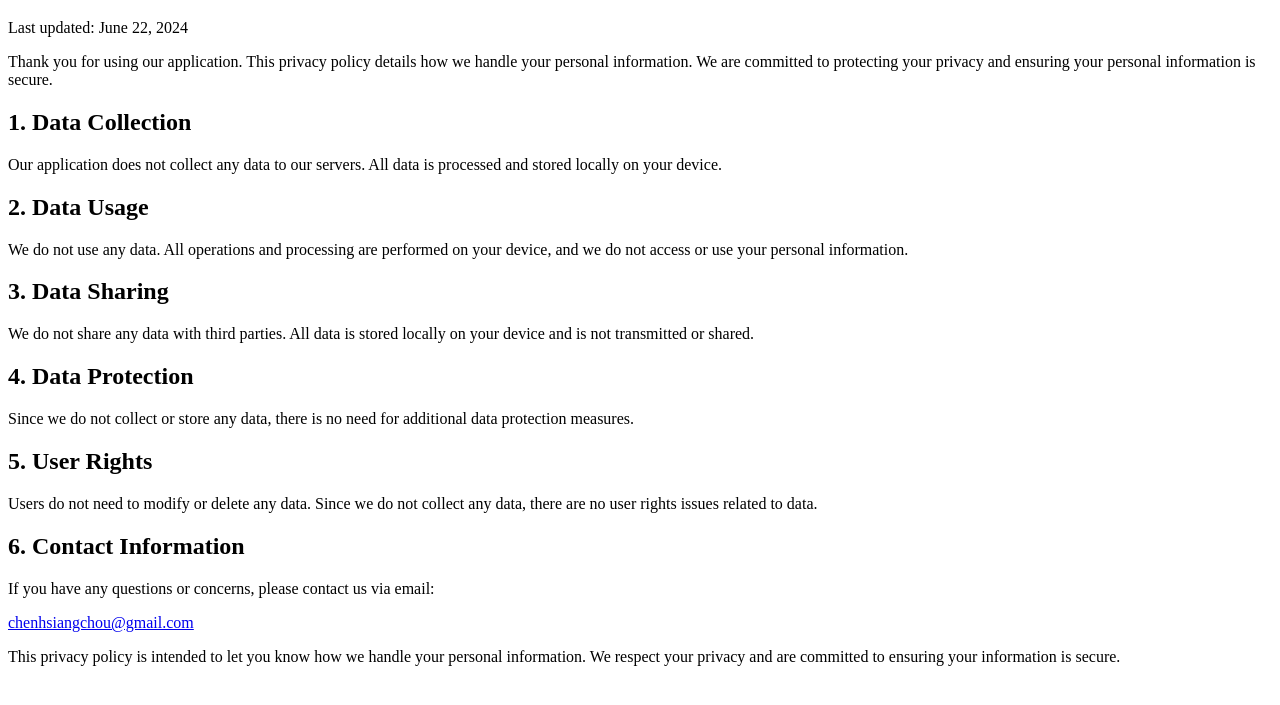
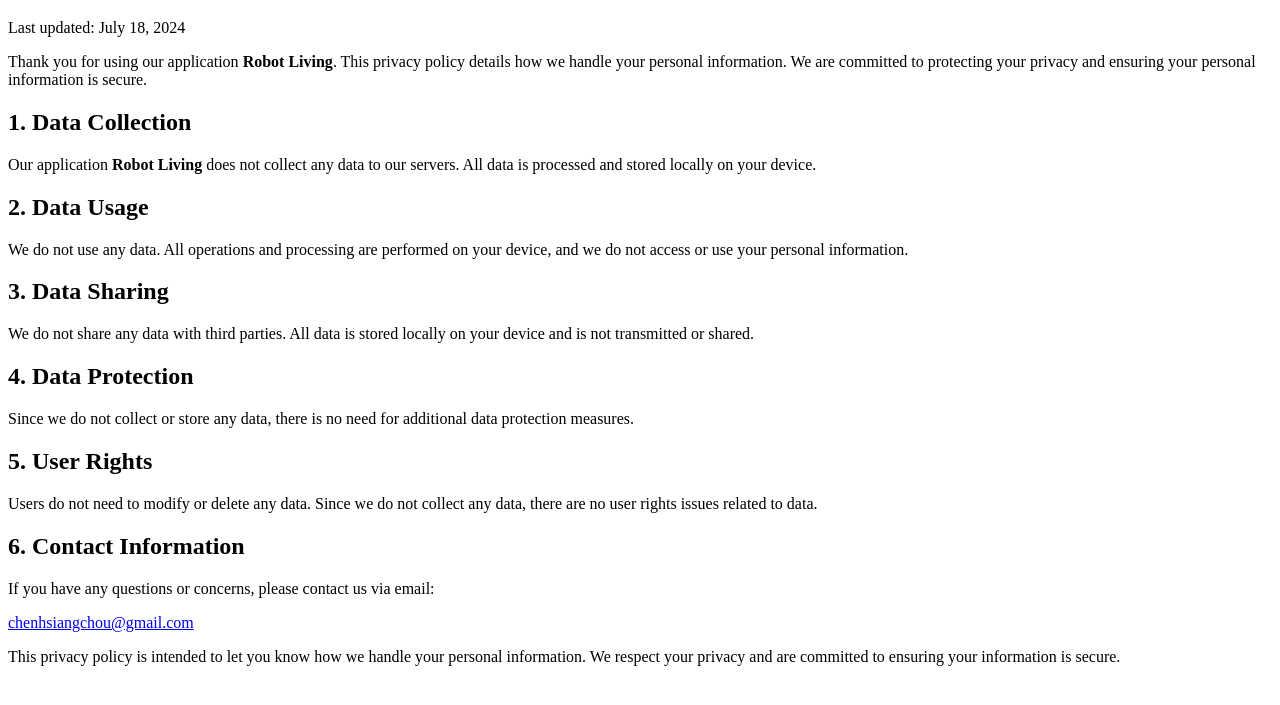
Before and after one commit to qqdog1/qqdog1.github.io, a plain HTML site: page robot_living/privacy_policy.html in a window 1280 px wide. Shown: the part 61-766 px from the top of the page. Drawn offline with Linux system fonts and the light colour scheme.

Commit message:
Update privacy_policy.html

```diff
--- a/robot_living/privacy_policy.html
+++ b/robot_living/privacy_policy.html
@@ -7,12 +7,12 @@
 </head>
 <body>
 <h1>Privacy Policy</h1>
-<p>Last updated: June 22, 2024</p>
+<p>Last updated: July 18, 2024</p>
 
-<p>Thank you for using our application. This privacy policy details how we handle your personal information. We are committed to protecting your privacy and ensuring your personal information is secure.</p>
+<p>Thank you for using our application <strong>Robot Living</strong>. This privacy policy details how we handle your personal information. We are committed to protecting your privacy and ensuring your personal information is secure.</p>
 
 <h2>1. Data Collection</h2>
-<p>Our application does not collect any data to our servers. All data is processed and stored locally on your device.</p>
+<p>Our application <strong>Robot Living</strong> does not collect any data to our servers. All data is processed and stored locally on your device.</p>
 
 <h2>2. Data Usage</h2>
 <p>We do not use any data. All operations and processing are performed on your device, and we do not access or use your personal information.</p>
```
